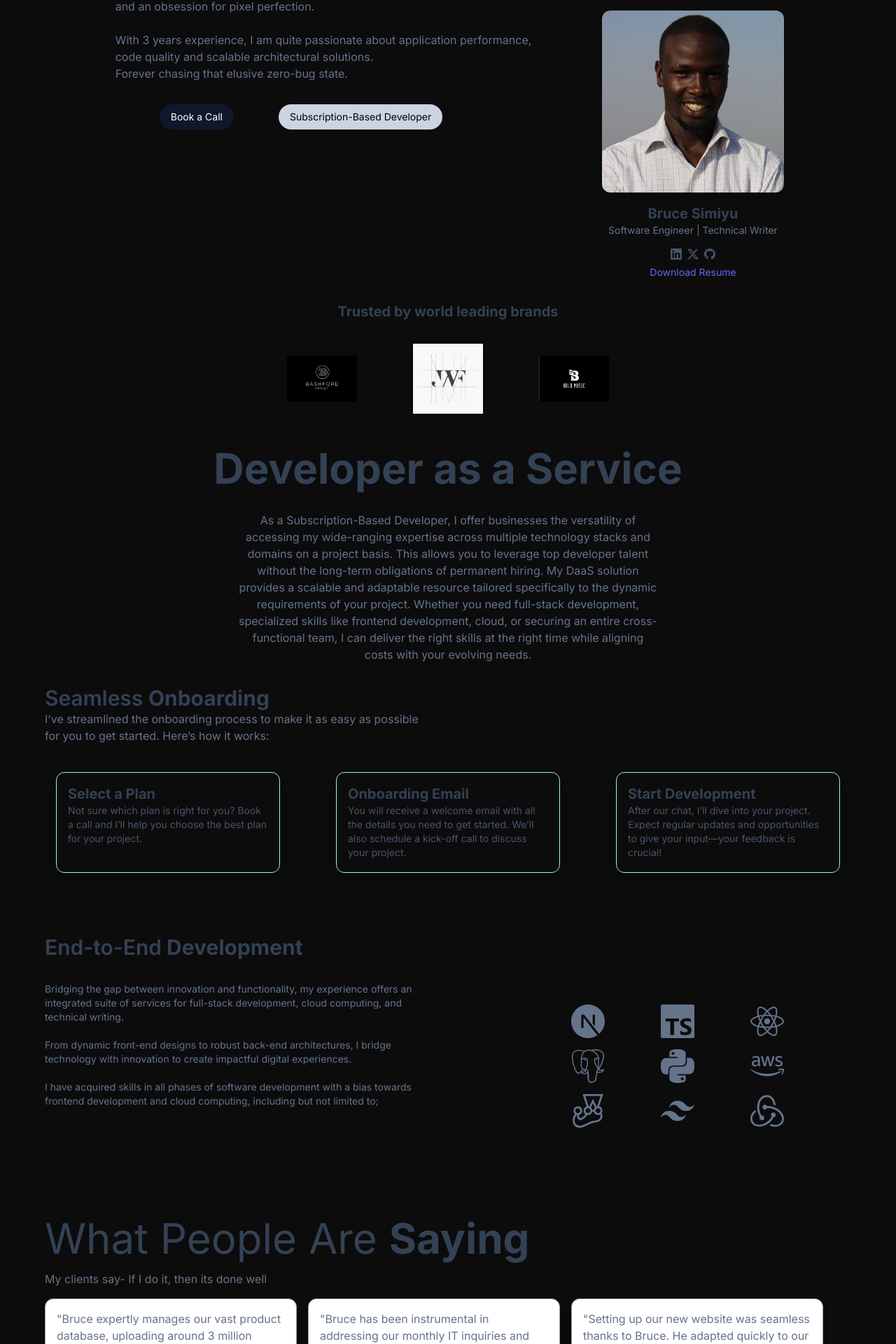
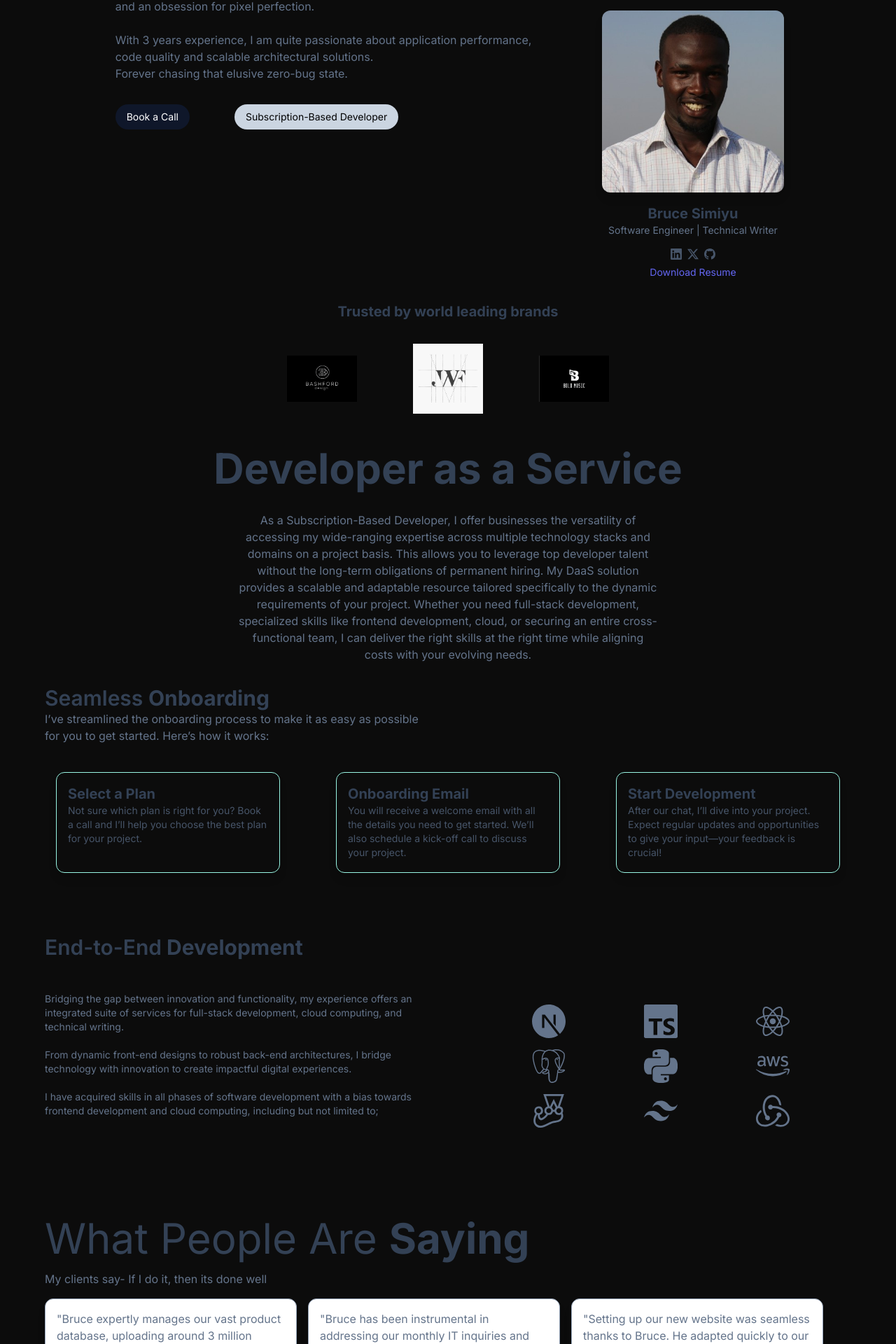
Before and after one commit to Brucedevnairobi/portfolio-website, a Next.js app: page / in a window 1280 px wide. Shown: the part 401-2321 px from the top of the page at 70% size. Built offline with nearby package versions, Linux system fonts and the light colour scheme.

Commit message:
Make technology svg icons responsive

```diff
--- a/app/page.tsx
+++ b/app/page.tsx
@@ -39,7 +39,7 @@ export default function Home() {
             <br /> code quality and scalable architectural solutions.
             <br /> Forever chasing that elusive zero-bug state.
           </p>
-          <section className="flex flex-row space-x-16 mt-8 sm:justify-center">
+          <section className="flex flex-row space-x-16 mt-8 sm:pl-16">
             <button className="text-sm text-white p-2 px-4 rounded-3xl bg-slate-900">
               <Link
                 className=""
@@ -147,7 +147,7 @@ export default function Home() {
         End-to-End
         <span className="font-bold"> Development</span>
       </h3>
-      <section className="pt-8 flex flex-col md:flex-row md:justify-between">
+      <section className="pt-8 flex flex-col md:flex-row md:space-x-40 md:items-center">
         <h1 className="sm:text-sm md:text-md w-[600px] text-slate-500 pl-16">
           Bridging the gap between innovation and functionality, my experience
           offers an integrated suite of services for full-stack development,
@@ -160,18 +160,18 @@ export default function Home() {
           with a bias towards frontend development and cloud computing,
           including but not limited to;
         </h1>
-        <div className=" flex sm:flex-col md:flex-col md:pr-40 sm:items-center sm:pt-8">
-          <section className="flex flex-row gap-x-20">
+        <div className=" sm:mx-auto sm:pt-8">
+          <section className="flex flex-row gap-x-28">
             <SiNextdotjs className="text-slate-500 w-12 h-12" />
             <SiTypescript className="text-slate-500 w-12 h-12" />
             <FaReact className="text-slate-500 w-12 h-12" />
           </section>
-          <section className="flex flex-row gap-x-20 pt-4">
+          <section className="flex flex-row gap-x-28 pt-4">
             <SiPostgresql className="text-slate-500 w-12 h-12" />
             <SiPython className="text-slate-500 w-12 h-12" />
             <FaAws className="text-slate-500 w-12 h-12" />
           </section>
-          <section className="flex flex-row gap-x-20 pt-4">
+          <section className="flex flex-row gap-x-28 pt-4">
             <SiJest className="text-slate-500 w-12 h-12" />
             <SiTailwindcss className="text-slate-500 w-12 h-12" />
             <SiRedux className="text-slate-500 w-12 h-12" />
@@ -307,13 +307,13 @@ export default function Home() {
           </div>
         </div>
         <div>
-          <div className="cursor-pointer rounded-xl shadow-lg">
+          <div className="cursor-pointer rounded-4xl shadow-lg">
             <Image
               src="/crypto-trading.png"
               width={100}
               height={100}
               alt="chatwithlogimage"
-              className=" sm:w-[300px] md:w-[360px] rounded-2xl"
+              className=" sm:w-[300px] md:w-[360px] rounded-4xl"
             />
           </div>
           <div className="flex flex-row items-center space-x-4 pt-4">
@@ -347,7 +347,9 @@ export default function Home() {
             />
           </div>
           <div className="flex flex-row items-center space-x-6 pt-4">
-            <h6 className="sm:hidden md:flex text-slate-500 text-xs">Feb 14, &apos;24</h6>
+            <h6 className="sm:hidden md:flex text-slate-500 text-xs">
+              Feb 14, &apos;24
+            </h6>
             <div className="flex space-x-2 md:float-right">
               <button className="bg-slate-300 rounded-xl p-2 px-4 text-xs">
                 Next
@@ -372,7 +374,9 @@ export default function Home() {
             />
           </div>
           <div className="flex flex-row items-center space-x-6 pt-4">
-            <h6 className="sm:hidden md:flex text-slate-500 flex text-xs">April 18, &apos;24</h6>
+            <h6 className="sm:hidden md:flex text-slate-500 flex text-xs">
+              April 18, &apos;24
+            </h6>
             <div className="flex md:float-right space-x-2">
               <button className="bg-slate-300 rounded-xl p-2 px-4 text-xs">
                 React(ts)
```
